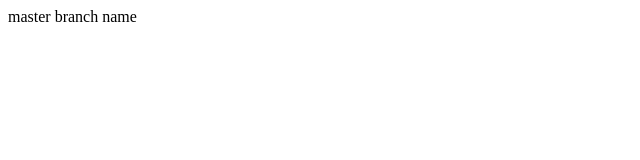
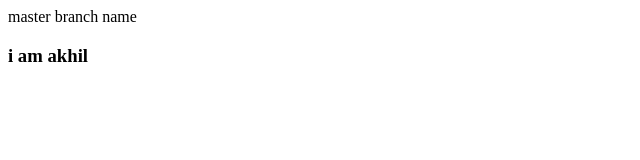
Before and after one commit to durga7035/git-collab, a plain HTML site: page index.html in a window 1280 px wide. Shown: the whole page, without its empty margins (0-640 px from the left). Drawn offline with Linux system fonts and the light colour scheme.

Commit message:
akhil/bugfix

```diff
--- a/index.html
+++ b/index.html
@@ -7,5 +7,6 @@
 </head>
 <body>
     master branch name
+    <h3>i am akhil</h3>
 </body>
 </html>
```
